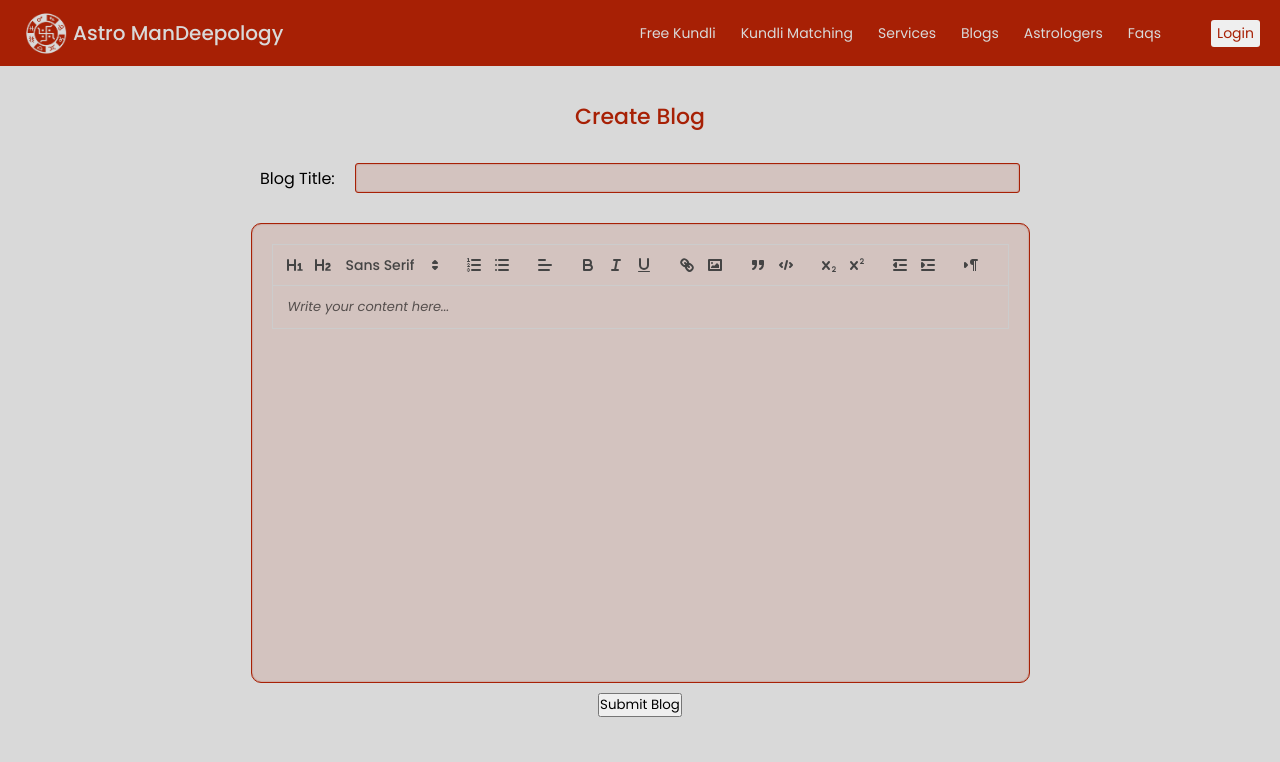
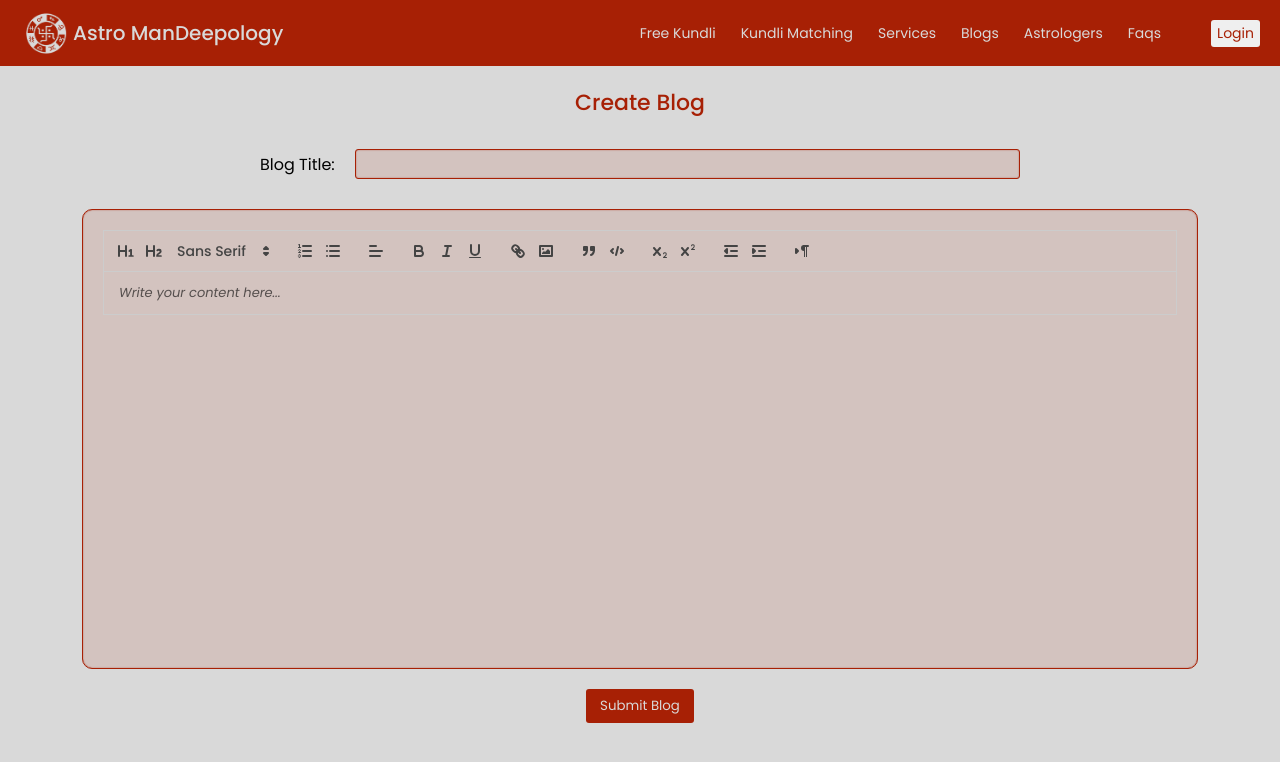
Before and after one commit to deepthi308/frontend-client, a React (Vite) app: page /createBlog in a window 1280 px wide. Shown: the top 762 px of the page. Built offline with nearby package versions, Linux system fonts and the light colour scheme.

Commit message:
updated createBlogPage.css

```diff
--- a/src/pages/createBlogPage.jsx/createBlogPage.css
+++ b/src/pages/createBlogPage.jsx/createBlogPage.css
@@ -1,5 +1,5 @@
 .create-blog-page {
-  margin-top: 70px;
+  margin-top: 56px;
   display: flex;
   flex-direction: column;
   gap: 10px;
@@ -23,6 +23,17 @@
 /* .create-blog-form-group label { */
 /* flex: 0.5; */
 /* } */
+
+.create-blog-page .submit-btn {
+  background-color: #a72005;
+  color: #d9d9d9;
+  padding: 7px 14px;
+  border: none;
+  outline: none;
+  border-radius: 3px;
+  margin-top: 10px;
+  cursor: pointer;
+}
 
 .create-blog-form-group input {
   flex: 1;
@@ -49,7 +60,8 @@
   box-shadow: inset 0px 0px 1.2px #a72005;
   border: 1.2px solid #a72005;
   min-height: 460px;
-  max-width: 90%;
+  /* overflow-y: scroll; */
+  min-width: 90%;
   max-width: 800px;
   padding: 20px;
   border-radius: 10px;
```
Also changed, not shown: public/images/cursor.png (deleted).
